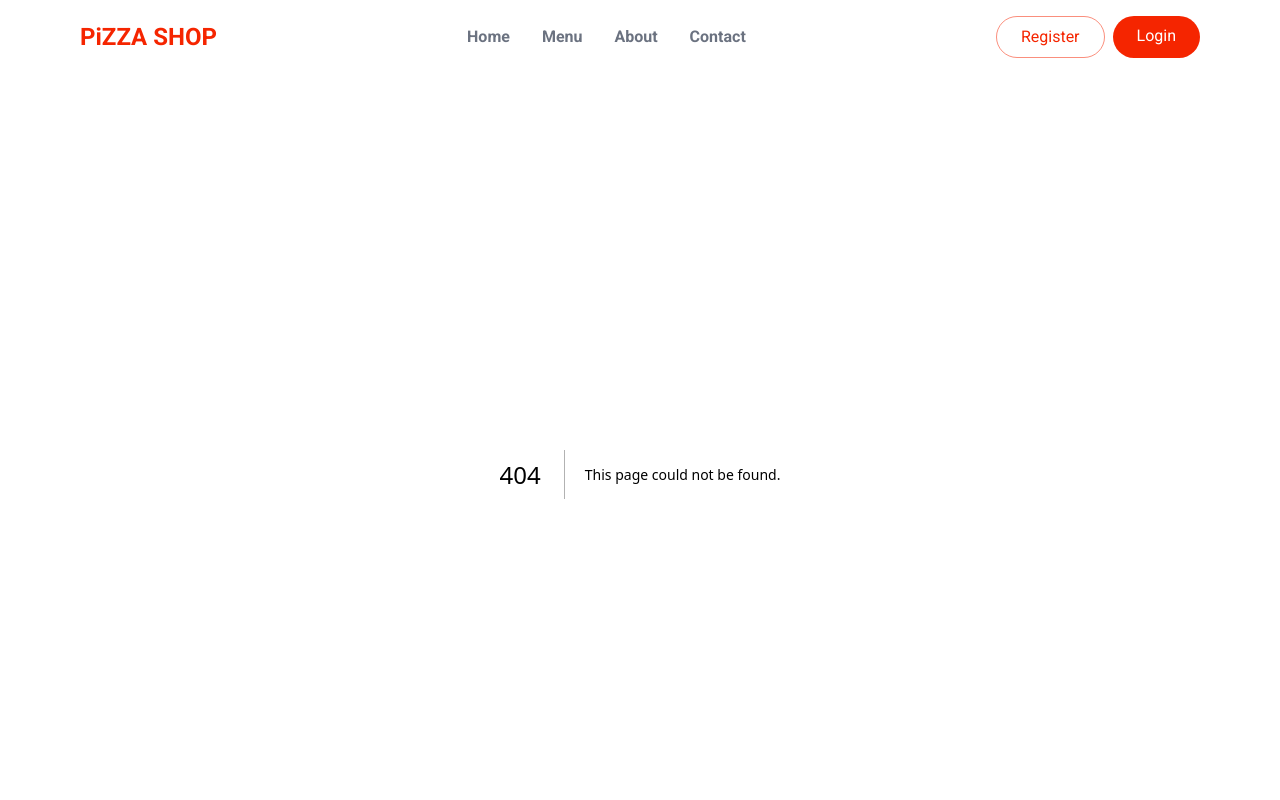
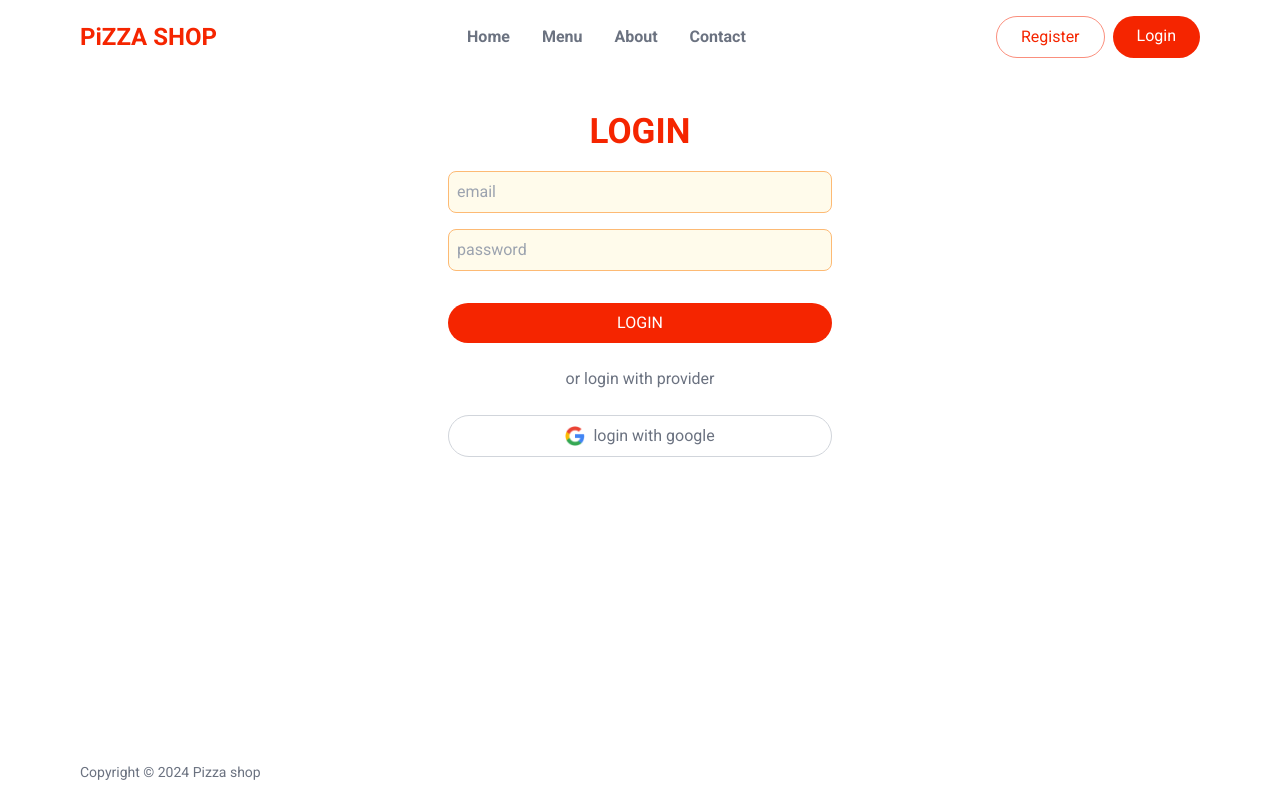
Before and after one commit to Shangria/pizza-shop, a Next.js app: page /login in a window 1280 px wide. Before the commit this address had no page. Shown: the top 800 px of the page. Built offline with nearby package versions, Linux system fonts and the light colour scheme; no server answers.

Commit message:
added login

```diff
--- /dev/null
+++ b/src/app/api/auth/[...nextauth]/route.js
@@ -0,0 +1,35 @@
+import NextAuth from "next-auth";
+import CredentialsProvider from "next-auth/providers/credentials";
+import mongoose from "mongoose";
+import {User} from "../../../models/User";
+import bcrypt from "bcrypt";
+
+const handler = NextAuth({
+    secret: process.env.NEXTAUTH_SECRET,
+    providers: [
+        CredentialsProvider({
+            name: 'Credentials',
+            id: 'credentials',
+            credentials: {
+                username: {label: "Email", type: "email", placeholder: "test@example.com"},
+                password: {label: "Password", type: "password"}
+            },
+            async authorize(credentials, req) {
+                const email = credentials?.email;
+                const password = credentials?.password;
+
+                await mongoose.connect(process.env.MONGO_URL);
+
+                const user = await User.findOne({email});
+                const passwordOk = user && bcrypt.compareSync(password, user.password);
+                console.log({passwordOk});
+                if (passwordOk) {
+                    return user;
+                }
+                return null;
+            }
+        })
+    ]
+});
+
+export {handler as GET, handler as POST};
--- a/src/app/api/auth/[...nextauth]/route.ts
+++ /dev/null
@@ -1,39 +0,0 @@
-import NextAuth from "next-auth";
-import CredentialsProvider from "next-auth/providers/credentials"
-
-const handler = NextAuth({
-  providers:[
-    CredentialsProvider({
-
-      name: 'Credentials',
-
-      credentials: {
-        username: { label: "Email", type: "email", placeholder: "test@example.com" },
-        password: { label: "Password", type: "password" }
-      },
-      async authorize(credentials, req) {
-        // You need to provide your own logic here that takes the credentials
-        // submitted and returns either a object representing a user or value
-        // that is false/null if the credentials are invalid.
-        // e.g. return { id: 1, name: 'J Smith', email: 'jsmith@example.com' }
-        // You can also use the `req` object to obtain additional parameters
-        // (i.e., the request IP address)
-        const res = await fetch("/your/endpoint", {
-          method: 'POST',
-          body: JSON.stringify(credentials),
-          headers: { "Content-Type": "application/json" }
-        })
-        const user = await res.json()
-
-        // If no error and we have user data, return it
-        if (res.ok && user) {
-          return user
-        }
-        // Return null if user data could not be retrieved
-        return null
-      }
-    })
-  ]
-});
-
-export {handler as GET, handler as POST};
--- a/src/app/api/register/route.js
+++ b/src/app/api/register/route.js
@@ -2,9 +2,10 @@ import {User} from "../../models/User";
 import bcrypt from "bcrypt";
 import mongoose from "mongoose";
 
+mongoose.connect(process.env.MONGO_URL);
 export async function POST(req) {
     const body = await req.json();
-    mongoose.connect(process.env.MONGO_URL);
+
     const pass = body.password;
     if (!pass?.length || pass.length < 5) {
         new Error('password must be at least 5 characters');
--- a/src/app/layout.js
+++ b/src/app/layout.js
@@ -4,6 +4,7 @@ import Header from "../components/layout/Header";
 import Footer from "../components/layout/Footer";
 import {ToastContainer} from "react-toastify";
 import 'react-toastify/dist/ReactToastify.css';
+import AppProvider from "../components/AppContext";
 
 const inter = Roboto({subsets: ['latin'], weight: ['400', '500', '700']});
 
@@ -17,11 +18,14 @@ export default function RootLayout({children}) {
         <html lang="en">
         <body className={inter.className}>
         <div className="flex flex-col min-h-screen container max-w-6xl mx-auto p-4">
-            <Header/>
-            <main className="max-w-6xl mx-auto w-full p-4 flex-grow">
-                {children}
-            </main>
-            <Footer/>
+            <AppProvider>
+                <Header/>
+                <main className="max-w-6xl mx-auto w-full p-4 flex-grow">
+                    {children}
+                </main>
+                <Footer/>
+            </AppProvider>
+
             <ToastContainer/>
         </div>
         </body>
--- /dev/null
+++ b/src/app/login/page.js
@@ -0,0 +1,49 @@
+"use client";
+import React, {useState} from "react";
+import Image from "next/image";
+import googleLogo from "../../../public/google-logo.png";
+import {signIn} from "next-auth/react";
+
+
+const LoginPage = () => {
+    const [email, setEmail] = useState('');
+    const [password, setPassword] = useState('');
+
+    const handleForLogin = async (e) => {
+        e.preventDefault();
+
+        await signIn('credentials', {email, password});
+    };
+
+    return (
+        <div className="py-8 w-full">
+            <h2 className="text-primary font-bold text-center text-[35px] uppercase mb-3">Login</h2>
+            <form className="shadow-red-900 flex flex-col max-w-sm mx-auto" onSubmit={handleForLogin}>
+                <input className="mb-4"
+                       name="email"
+                       value={email}
+                       type="email"
+                       placeholder="email"
+                       onChange={e => setEmail(e.target.value)}
+                />
+                <input className="mb-8"
+                       name="password"
+                       type="password"
+                       placeholder="password"
+                       value={password}
+                       onChange={e => setPassword(e.target.value)}
+                />
+                <button type="submit" className="bg-primary mb-4 w-full mx-auto text-white">Login</button>
+                <button type="submit" className="lowercase text-gray-500 mb-4 w-full mx-auto">or
+                    login with provider
+                </button>
+                <button type="submit" className="lowercase border border-gray-300  text-gray-500 mb-4 w-full mx-auto">
+                    <Image width={20} height={20} src={googleLogo} alt="googleLogo"/>
+                    login with google
+                </button>
+            </form>
+        </div>
+    );
+};
+
+export default LoginPage;
--- a/src/app/register/page.js
+++ b/src/app/register/page.js
@@ -3,7 +3,7 @@ import React, {useState} from 'react';
 import Image from "next/image";
 import googleLogo from "/public/google-logo.png";
 import Link from "next/link";
-import { toast } from 'react-toastify';
+import {toast} from 'react-toastify';
 
 const RegisterPage = () => {
     const [email, setEmail] = useState('');
@@ -29,9 +29,9 @@ const RegisterPage = () => {
                 return response.json();
             })
             .then(data => {
-                setUserCreatingState(true)
-                setPassword('')
-                setEmail('')
+                setUserCreatingState(true);
+                setPassword('');
+                setEmail('');
                 toast.success("You've successfully registered");
             })
             .catch(error => {
@@ -73,7 +73,10 @@ const RegisterPage = () => {
                     login with google
                 </button>
             </form>
-
+            <div className="text-center my-4 text-gray-500">
+                Exiting account? {""}
+                <Link className="underline" href="/login"> Login here → </Link>
+            </div>
         </div>
     );
 };
--- /dev/null
+++ b/src/components/AppContext.js
@@ -0,0 +1,12 @@
+"use client"
+import {SessionProvider} from "next-auth/react";
+
+const AppProvider = ({children}) => {
+    return (
+        <SessionProvider>
+            {children}
+        </SessionProvider>
+    );
+};
+
+export default AppProvider;
--- a/src/components/layout/Header.js
+++ b/src/components/layout/Header.js
@@ -1,6 +1,12 @@
+"use client";
 import Link from "next/link";
+import {signOut, useSession} from "next-auth/react";
 
 const Header = () => {
+    const session = useSession();
+    console.log(session);
+    const status = session.status;
+
     return (
         <header className="flex items-center justify-between">
             <Link className="text-primary font-semibold text-2xl" href="/">PiZZA SHOP</Link>
@@ -12,8 +18,17 @@ const Header = () => {
 
             </nav>
             <nav className="flex">
-                <Link href="/register" className="border border-1 border-primaryOpacity block mr-2 rounded-full text-primary px-6 py-2">Register</Link>
-                <Link href="/login" className="bg-primary rounded-full text-white px-6 py-2">Login</Link>
+                {
+                    status === "authenticated" &&
+                    <button onClick={()=> signOut()}  className="bg-primary rounded-full text-white px-6 py-2">Logout</button>
+                }
+                {
+                    status === "unauthenticated" && <>
+                        <Link href="/register"
+                              className="border border-1 border-primaryOpacity block mr-2 rounded-full text-primary px-6 py-2">Register</Link>
+                        <Link href="/login" className="bg-primary rounded-full text-white px-6 py-2">Login</Link></>
+                }
+
             </nav>
         </header>
     );
```
Also changed, not shown: 1 other file (tests, documents, lock files or other folders).
